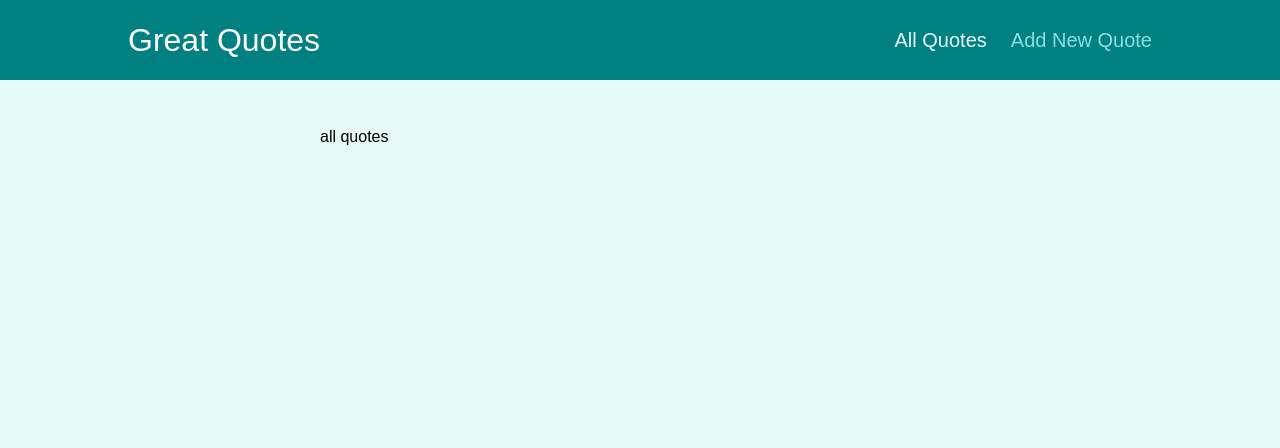
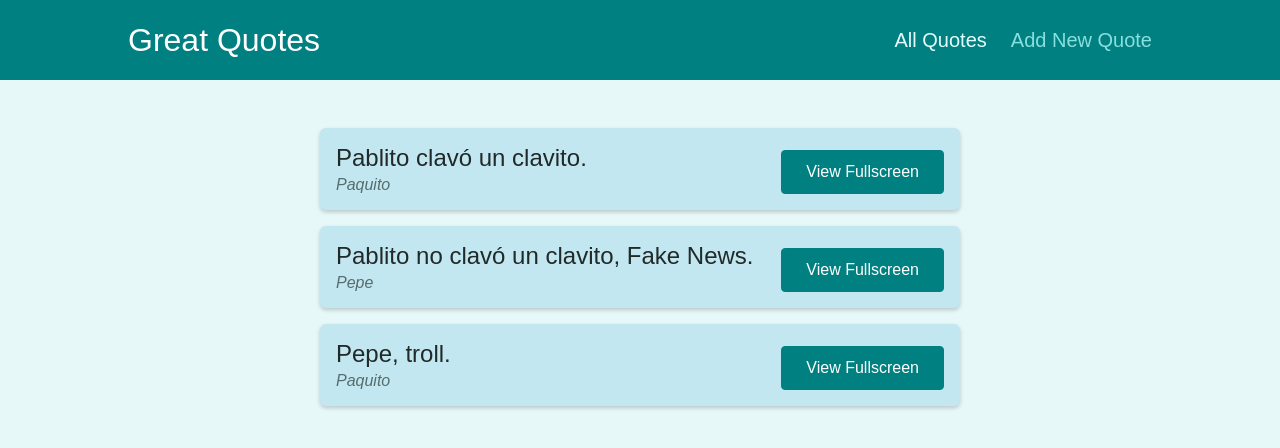
Before and after one commit to JuanK81/react-router-miniproject, a React (Create React App) app: page /quotes in a window 1280 px wide. Shown: the top 448 px of the page. Built offline with nearby package versions, Linux system fonts and the light colour scheme.

Commit message:
Nested links

```diff
--- a/src/components/layout/MainNavigation.js
+++ b/src/components/layout/MainNavigation.js
@@ -14,7 +14,7 @@ const MainNavigation = () => {
               </NavLink>
             </li>
             <li>
-              <NavLink to="/new-quotes" activeClassName={classes.active}>
+              <NavLink to="/new-quote" activeClassName={classes.active}>
                 Add New Quote
               </NavLink>
             </li>
--- a/src/components/quotes/QuoteItem.js
+++ b/src/components/quotes/QuoteItem.js
@@ -1,3 +1,5 @@
+import { Link } from 'react-router-dom';
+
 import classes from './QuoteItem.module.css';
 
 const QuoteItem = (props) => {
@@ -9,9 +11,9 @@ const QuoteItem = (props) => {
         </blockquote>
         <figcaption>{props.author}</figcaption>
       </figure>
-      <a className='btn'>
+      <Link to={`/quotes/${props.id}`} className='btn'>
         View Fullscreen
-      </a>
+      </Link>
     </li>
   );
 };
--- a/src/pages/AllQuotes.js
+++ b/src/pages/AllQuotes.js
@@ -1,8 +1,14 @@
+import QuoteList from '../components/quotes/QuoteList'
 
+const DUMMY_QUOTES = [
+    {id: 'q1', author:'Paquito', text:'Pablito clavó un clavito.'},
+    {id: 'q2', author:'Pepe', text:'Pablito no clavó un clavito, Fake News.'},
+    {id: 'q3', author:'Paquito', text:'Pepe, troll.'},
+]
 
 const AllQuotes = () => {
     return (
-        <p>all quotes</p>
+        <QuoteList quotes={DUMMY_QUOTES}/>
     )
 };
 
--- a/src/pages/NewQuote.js
+++ b/src/pages/NewQuote.js
@@ -1,8 +1,13 @@
+import QuoteForm from '../components/quotes/QuoteForm';
 
 
 const NewQuote = () => {
+    const addQuoteHandler = (quoteData) => {
+        console.log(quoteData);
+    };
+
     return (
-        <p>New quote</p>
+        <QuoteForm onAddQuote={addQuoteHandler} />
     )
 };
 
--- a/src/pages/QuoteDetail.js
+++ b/src/pages/QuoteDetail.js
@@ -1,15 +1,27 @@
 import { useParams, Route } from 'react-router-dom';
 import { Fragment } from 'react/cjs/react.production.min';
 
-import Comments from '../components/comments/Comments'
+import Comments from '../components/comments/Comments';
+import HighlightedQuote from '../components/quotes/HighlightedQuote';
+
+const DUMMY_QUOTES = [
+  { id: "q1", author: "Paquito", text: "Pablito clavó un clavito." },
+  { id: "q2", author: "Pepe", text: "Pablito no clavó un clavito, Fake News." },
+  { id: "q3", author: "Paquito", text: "Pepe, troll." },
+];
 
 const QuoteDetails = () => {
     const params = useParams();
 
+    const quote = DUMMY_QUOTES.find(quote => quote.id === params.quoteId);
+
+    if (!quote) {
+        return <p>Quote not found!</p>
+    }
+
     return (
         <Fragment>
-            <h1>Quote details</h1>
-            <p>{params.quoteId}</p>
+            <HighlightedQuote txt={quote.text} author={quote.author}/>
             <Route path={`/quotes/${params.quoteId}/comments`}>
                 <Comments />
             </Route>
```
Also changed, not shown: 1 other file (tests, documents, lock files or other folders).
